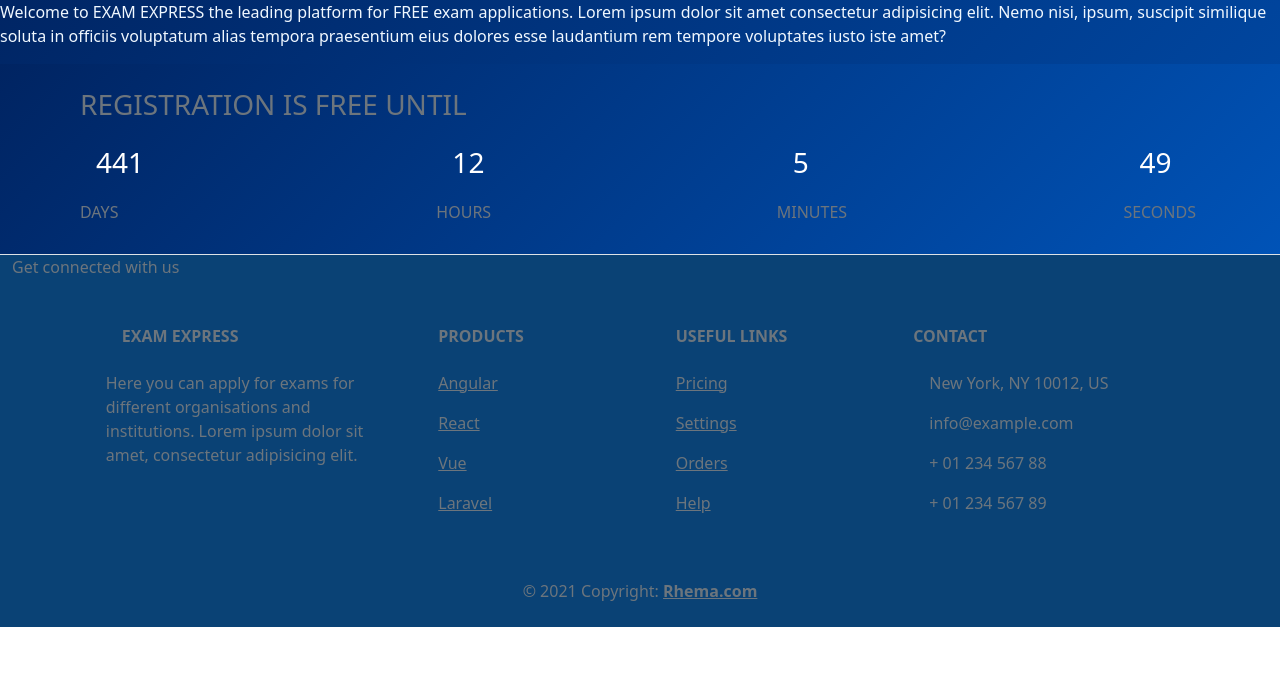
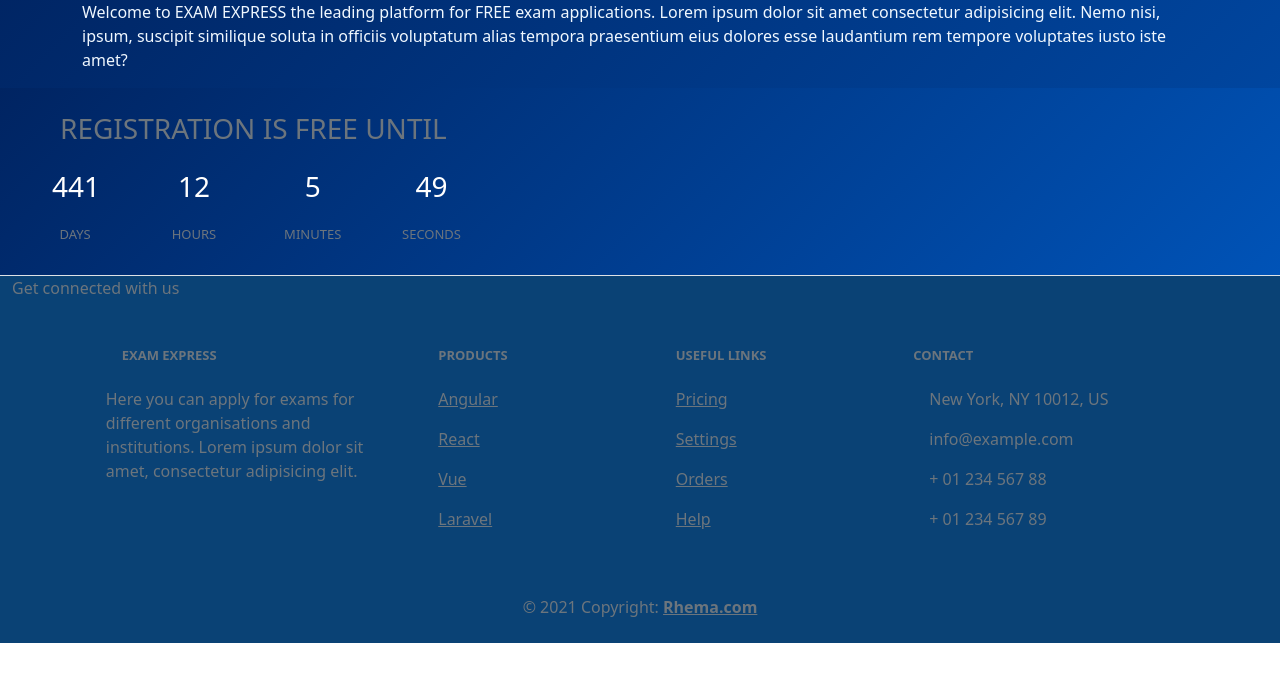
Before and after one commit to Rhema7776/FDJF2, a Django app: page / in a window 1280 px wide. Shown: the part 56-738 px from the top of the page. Run offline with Django 4.2, Linux system fonts and the light colour scheme.

Commit message:
adjusted countdown

```diff
--- a/FormApp/templates/base.html
+++ b/FormApp/templates/base.html
@@ -24,12 +24,25 @@
       .navbar-brand {
         font-weight: #021331 500;
       }
+      .dhms{
+        width: 18%;
+      }
       .fl_sp{
         display: flex;
         justify-content: space-between;
       }
+      h6{
+        font-size: small;
+      }
       form{
         width: 50%;
+      }
+      /* .me-5{
+        background-color: palevioletred;
+      } */
+      #day{
+
+        width : 4rem;
       }
     </style>
   </head>
@@ -92,7 +105,7 @@
         </div>
       </div>
     </nav>
-    <div>
+    <div class="container">
       {% if messages %} {% for message in messages %}
 
       <div class="alert alert-warning alert-dismissible fade show" role="alert">
@@ -123,13 +136,14 @@
       <section
       style= "background: linear-gradient(135deg, #002462 0, #0053b7 100%);" class="d-flex justify-content-center justify-content-lg-between p-4 border-bottom"
       >
-        <!-- Left -->
+        <center>
+              <!-- Left -->
         <div class="me-5 block container">
           <h3 style="align-self: centre;">REGISTRATION IS FREE UNTIL</h3>
           <div class="fl_sp time text-white text center">
-            <div class="dhms">
+            <div class="dhms" >
                 <h3 class="p-3 day">00</h3>
-                <h6 class="text-muted">DAYS</h6>
+                <h6 class="text-muted"  id="day">DAYS</h6>
             </div>
             <div class="dhms">
                 <h3 class="p-3 hour">00</h3>
@@ -145,6 +159,7 @@
             </div>
           </div>
         </div>
+        </center>
         <!-- Left -->
 
         <!-- Right -->
```
